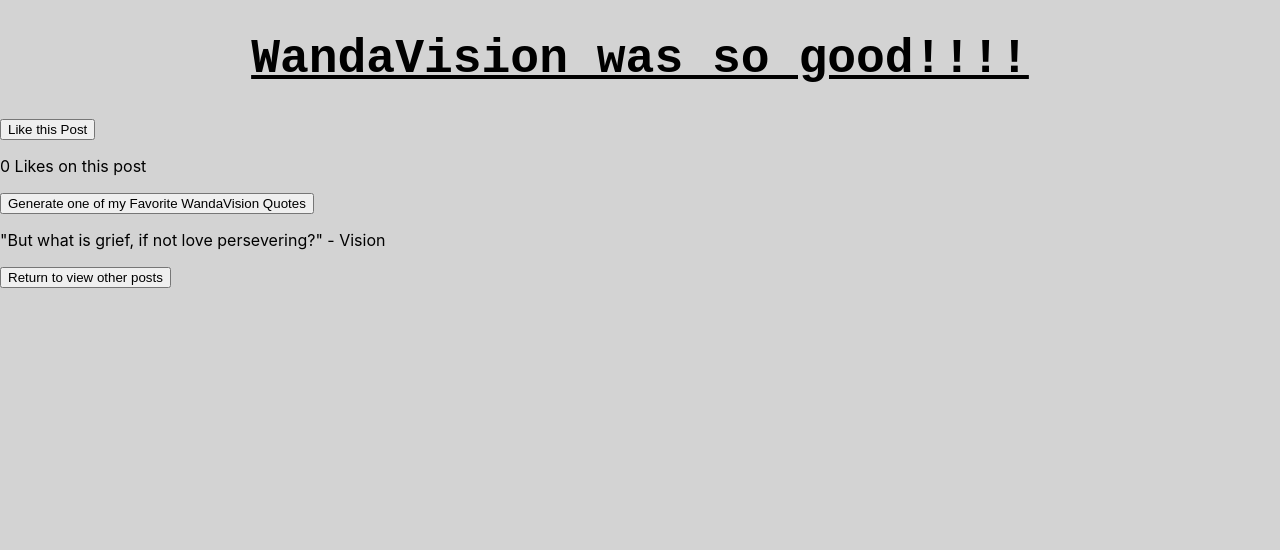
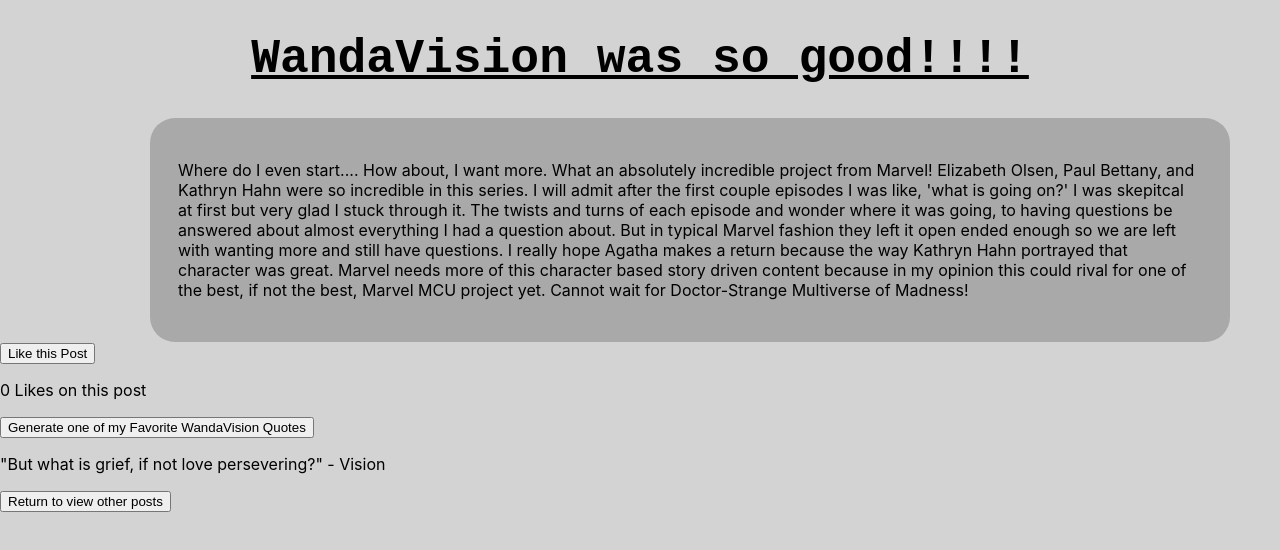
Before and after one commit to kroogucf/posts-app, a React (Create React App) app in the folder portfolio-1/: page / in a window 1280 px wide. Both pictures are taken after a click on the button "WandaVision Post". Shown: the top 550 px of the page. Built offline with nearby package versions, Linux system fonts and the light colour scheme.

Commit message:
March 7, 2021 10:21 PM

```diff
--- a/portfolio-1/src/components/WandaVisionPost/Index.js
+++ b/portfolio-1/src/components/WandaVisionPost/Index.js
@@ -5,7 +5,14 @@
     render() {
         return(
             <div>
-                <h1>WandaVision was so good!!!!</h1>
+                <div>
+                    <h1>WandaVision was so good!!!!</h1>
+                </div>
+                <div class="postbuttons">
+                    <p>
+                        Where do I even start.... How about, I want more. What an absolutely incredible project from Marvel! Elizabeth Olsen, Paul Bettany, and Kathryn Hahn were so incredible in this series. I will admit after the first couple episodes I was like, 'what is going on?' I was skepitcal at first but very glad I stuck through it. The twists and turns of each episode and wonder where it was going, to having questions be answered about almost everything I had a question about. But in typical Marvel fashion they left it open ended enough so we are left with wanting more and still have questions. I really hope Agatha makes a return because the way Kathryn Hahn portrayed that character was great. Marvel needs more of this character based story driven content because in my opinion this could rival for one of the best, if not the best, Marvel MCU project yet. Cannot wait for Doctor-Strange Multiverse of Madness!
+                    </p>
+                </div>
             </div>
         )
     }
```
